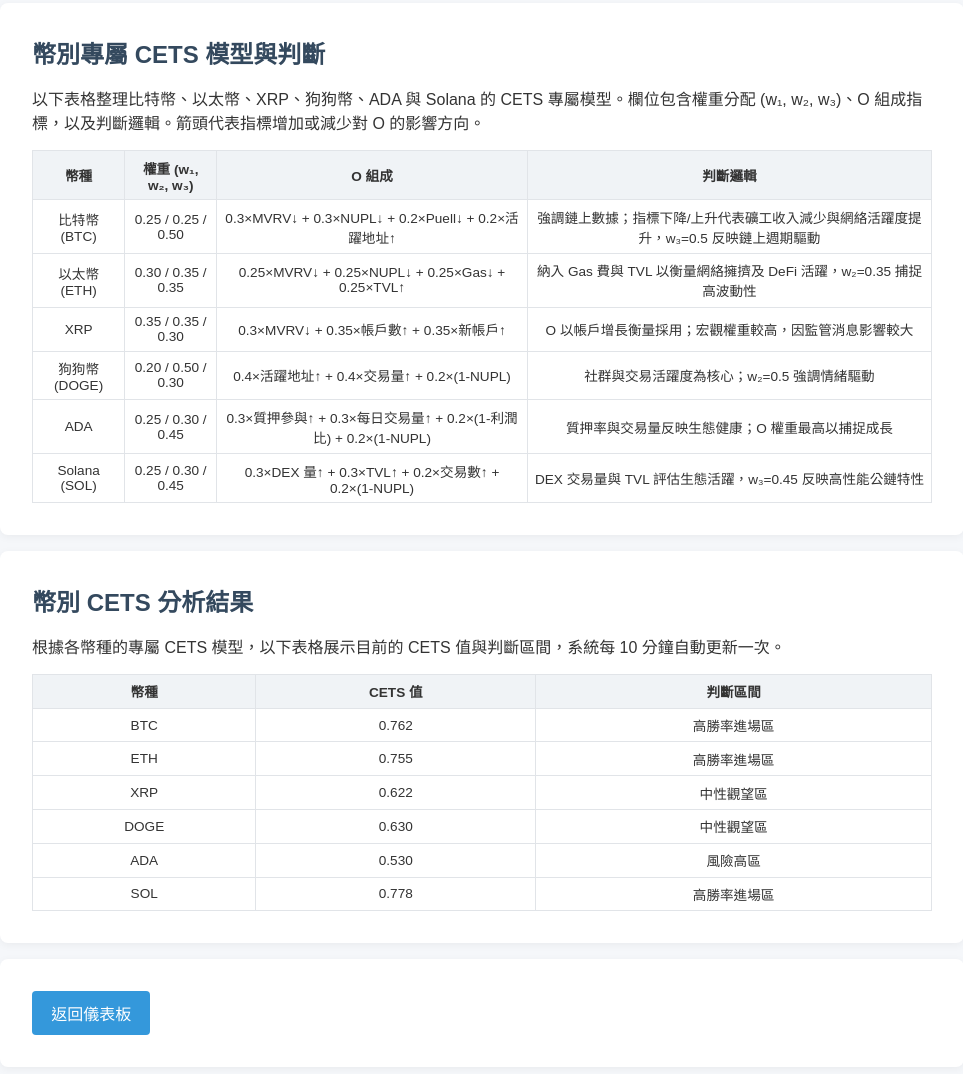
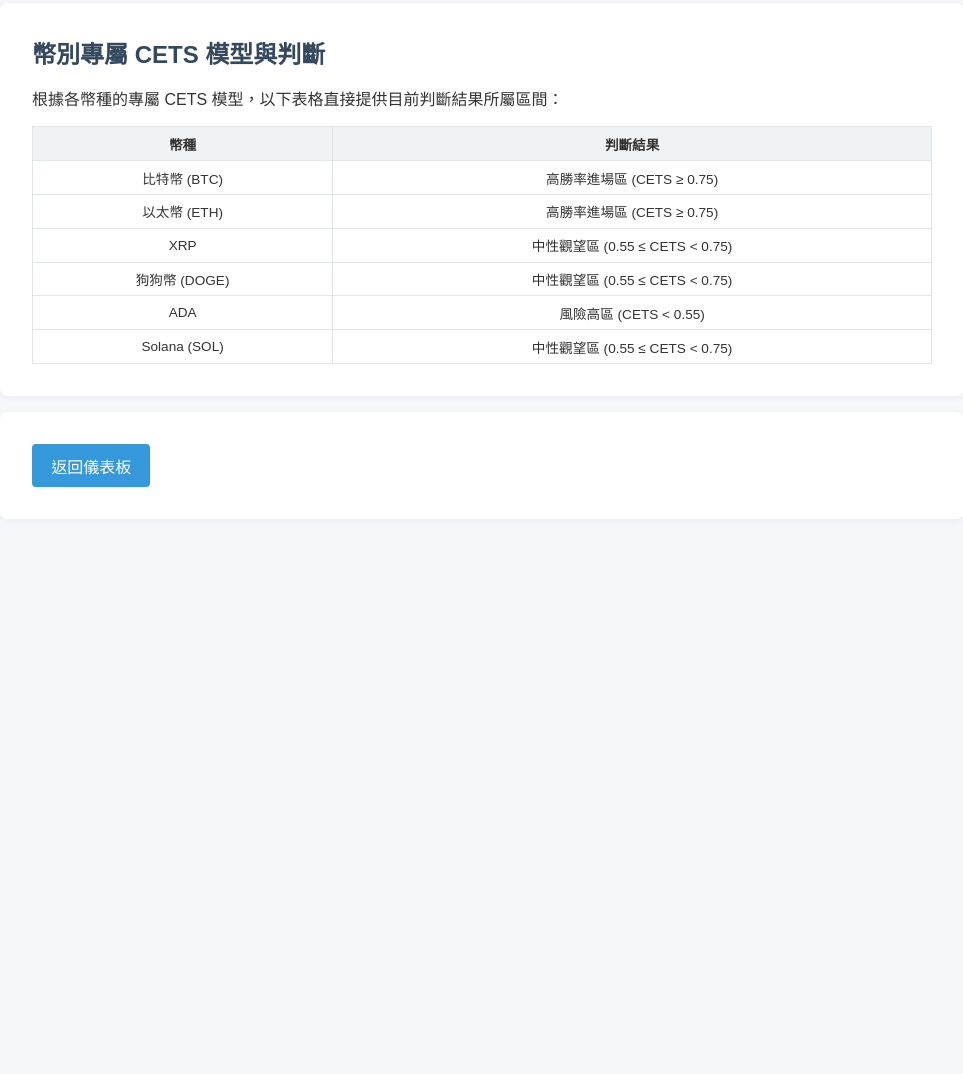
Before and after one commit to MayaMyzium/crypto-dashboard, a plain HTML site: page analysis.html in a window 1280 px wide. Shown: the part 1408-2482 px from the top of the page, without its empty margins (158-1121 px from the left). After the commit the page ends 1943 px from the top, so only its background shows below. Drawn offline with nearby package versions, Linux system fonts and the light colour scheme; no server answers.

Commit message:
Add files via upload

```diff
--- a/analysis.html
+++ b/analysis.html
@@ -31,76 +31,39 @@
     <!-- 幣別專屬 CETS 模型與判斷 -->
     <section>
       <h2>幣別專屬 CETS 模型與判斷</h2>
-      <p>以下表格整理比特幣、以太幣、XRP、狗狗幣、ADA 與 Solana 的 CETS 專屬模型。欄位包含權重分配 (w₁, w₂, w₃)、O 組成指標，以及判斷邏輯。箭頭代表指標增加或減少對 O 的影響方向。</p>
+      <p>根據各幣種的專屬 CETS 模型，以下表格直接提供目前判斷結果所屬區間：</p>
       <table class="analysis-table">
         <thead>
           <tr>
             <th>幣種</th>
-            <th>權重 (w₁, w₂, w₃)</th>
-            <th>O 組成</th>
-            <th>判斷邏輯</th>
+            <th>判斷結果</th>
           </tr>
         </thead>
         <tbody>
           <tr>
             <td>比特幣 (BTC)</td>
-            <td>0.25 / 0.25 / 0.50</td>
-            <td>0.3×MVRV↓ + 0.3×NUPL↓ + 0.2×Puell↓ + 0.2×活躍地址↑</td>
-            <td>強調鏈上數據；指標下降/上升代表礦工收入減少與網絡活躍度提升，w₃=0.5 反映鏈上週期驅動</td>
+            <td>高勝率進場區 (CETS ≥ 0.75)</td>
           </tr>
           <tr>
             <td>以太幣 (ETH)</td>
-            <td>0.30 / 0.35 / 0.35</td>
-            <td>0.25×MVRV↓ + 0.25×NUPL↓ + 0.25×Gas↓ + 0.25×TVL↑</td>
-            <td>納入 Gas 費與 TVL 以衡量網絡擁擠及 DeFi 活躍，w₂=0.35 捕捉高波動性</td>
+            <td>高勝率進場區 (CETS ≥ 0.75)</td>
           </tr>
           <tr>
             <td>XRP</td>
-            <td>0.35 / 0.35 / 0.30</td>
-            <td>0.3×MVRV↓ + 0.35×帳戶數↑ + 0.35×新帳戶↑</td>
-            <td>O 以帳戶增長衡量採用；宏觀權重較高，因監管消息影響較大</td>
+            <td>中性觀望區 (0.55 ≤ CETS &lt; 0.75)</td>
           </tr>
           <tr>
             <td>狗狗幣 (DOGE)</td>
-            <td>0.20 / 0.50 / 0.30</td>
-            <td>0.4×活躍地址↑ + 0.4×交易量↑ + 0.2×(1-NUPL)</td>
-            <td>社群與交易活躍度為核心；w₂=0.5 強調情緒驅動</td>
+            <td>中性觀望區 (0.55 ≤ CETS &lt; 0.75)</td>
           </tr>
           <tr>
             <td>ADA</td>
-            <td>0.25 / 0.30 / 0.45</td>
-            <td>0.3×質押參與↑ + 0.3×每日交易量↑ + 0.2×(1-利潤比) + 0.2×(1-NUPL)</td>
-            <td>質押率與交易量反映生態健康；O 權重最高以捕捉成長</td>
+            <td>風險高區 (CETS &lt; 0.55)</td>
           </tr>
           <tr>
             <td>Solana (SOL)</td>
-            <td>0.25 / 0.30 / 0.45</td>
-            <td>0.3×DEX 量↑ + 0.3×TVL↑ + 0.2×交易數↑ + 0.2×(1-NUPL)</td>
-            <td>DEX 交易量與 TVL 評估生態活躍，w₃=0.45 反映高性能公鏈特性</td>
+            <td>中性觀望區 (0.55 ≤ CETS &lt; 0.75)</td>
           </tr>
-        </tbody>
-      </table>
-    </section>
-
-    <!-- 幣別 CETS 分析結果 -->
-    <section id="coin-cets-result-section">
-      <h2>幣別 CETS 分析結果</h2>
-      <p>根據各幣種的專屬 CETS 模型，以下表格展示目前的 CETS 值與判斷區間，系統每 10 分鐘自動更新一次。</p>
-      <table class="analysis-table">
-        <thead>
-          <tr>
-            <th>幣種</th>
-            <th>CETS 值</th>
-            <th>判斷區間</th>
-          </tr>
-        </thead>
-        <tbody>
-          <tr><td>BTC</td><td id="cets-value-btc">--</td><td id="cets-category-btc">--</td></tr>
-          <tr><td>ETH</td><td id="cets-value-eth">--</td><td id="cets-category-eth">--</td></tr>
-          <tr><td>XRP</td><td id="cets-value-xrp">--</td><td id="cets-category-xrp">--</td></tr>
-          <tr><td>DOGE</td><td id="cets-value-doge">--</td><td id="cets-category-doge">--</td></tr>
-          <tr><td>ADA</td><td id="cets-value-ada">--</td><td id="cets-category-ada">--</td></tr>
-          <tr><td>SOL</td><td id="cets-value-sol">--</td><td id="cets-category-sol">--</td></tr>
         </tbody>
       </table>
     </section>
--- a/analysis.js
+++ b/analysis.js
@@ -43,21 +43,6 @@
   updateSentimentChart().catch((err) => {
     console.error('情緒分數折線圖資料取得失敗', err);
   });
-
-  // 更新專屬 CETS 分析並設定定時器
-  try {
-    updateSpecializedCETS();
-  } catch (e) {
-    console.error('updateSpecializedCETS error', e);
-  }
-  // 每 10 分鐘執行一次分析
-  setInterval(() => {
-    try {
-      updateSpecializedCETS();
-    } catch (e) {
-      console.error('updateSpecializedCETS error', e);
-    }
-  }, 10 * 60 * 1000);
 });
 
 async function updateAnalysis(coin, tbody) {
@@ -474,36 +459,3 @@
 }
 
 // 本頁不再使用圖表，改為表格顯示，故 drawAnalysisChart 移除
-
-/**
- * 根據各幣種專屬 CETS 模型計算 CETS 值並更新判斷結果。
- * 本示例使用固定的 L 和 S 值以及預設的 O 值計算，僅供示範用。
- */
-function updateSpecializedCETS() {
-  // 假設的流動性與風險情緒指數，可依實際需求替換成即時數據
-  const L = 0.65;
-  const S = 0.70;
-  // 各幣種預設 O 值與權重。此處的 O 值代表鏈上指標綜合得分（0~1），可依實際計算替換。
-  const configs = {
-    // 使用修正後的 O 值和權重，符合幣別專屬 CETS 公式
-    BTC: { O: 0.85, w1: 0.25, w2: 0.25, w3: 0.50 },
-    ETH: { O: 0.90, w1: 0.30, w2: 0.35, w3: 0.35 },
-    XRP: { O: 0.50, w1: 0.35, w2: 0.35, w3: 0.30 },
-    DOGE: { O: 0.50, w1: 0.20, w2: 0.50, w3: 0.30 },
-    ADA: { O: 0.35, w1: 0.25, w2: 0.30, w3: 0.45 },
-    SOL: { O: 0.90, w1: 0.25, w2: 0.30, w3: 0.45 }
-  };
-  Object.keys(configs).forEach((key) => {
-    const cfg = configs[key];
-    const cets = cfg.w1 * L + cfg.w2 * S + cfg.w3 * cfg.O;
-    let category;
-    if (cets >= 0.75) category = '高勝率進場區';
-    else if (cets >= 0.55) category = '中性觀望區';
-    else category = '風險高區';
-    // 更新 DOM
-    const valEl = document.getElementById(`cets-value-${key.toLowerCase()}`);
-    const catEl = document.getElementById(`cets-category-${key.toLowerCase()}`);
-    if (valEl) valEl.textContent = cets.toFixed(3);
-    if (catEl) catEl.textContent = category;
-  });
-}
```
